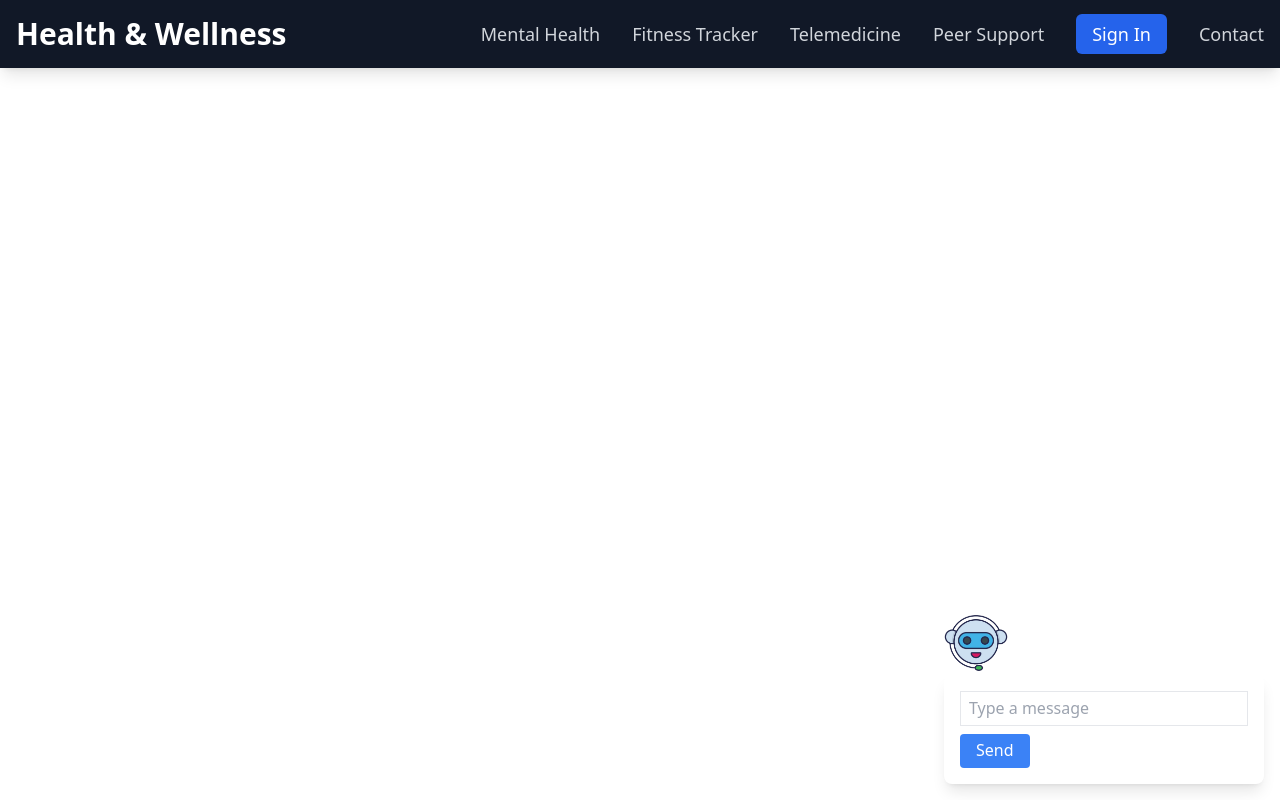
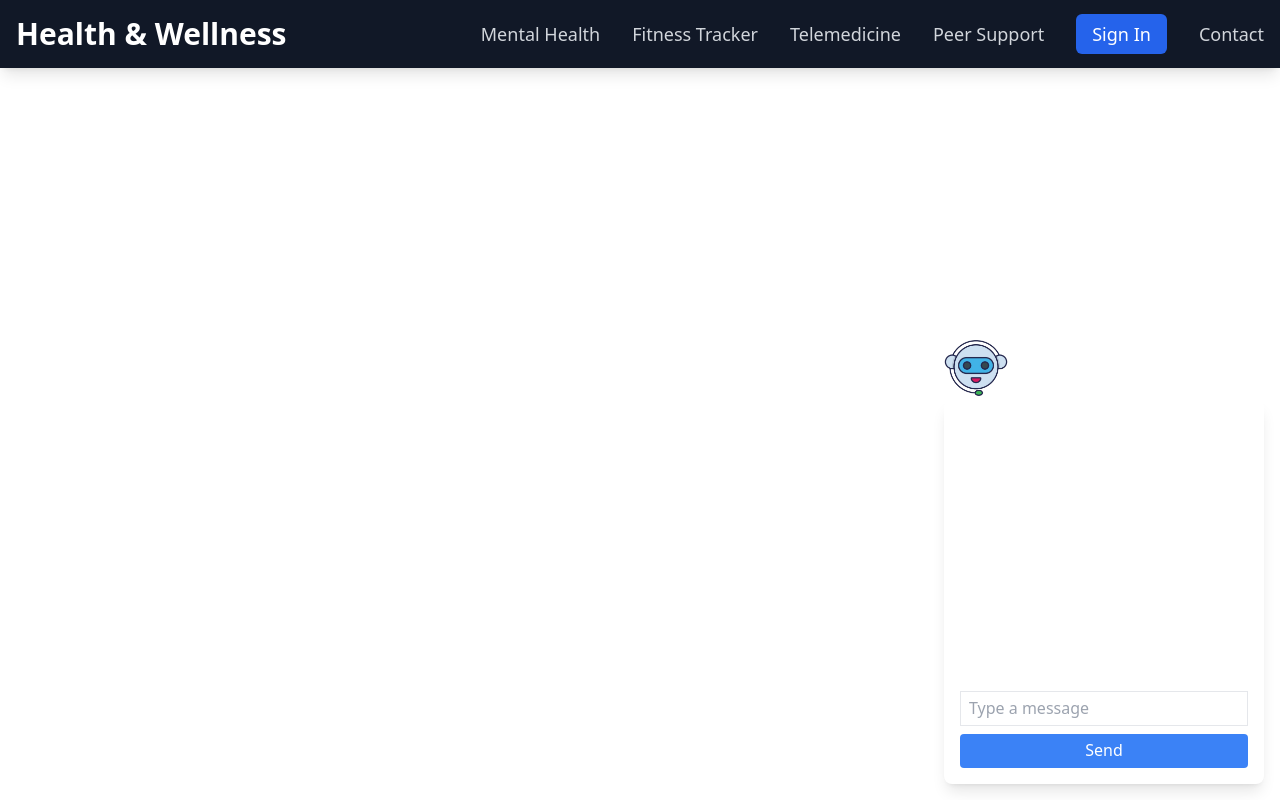
Before and after one commit to Ramaruva/hackSmu-SealFour, a React (Vite) app in the folder hacksmufrontend/: page /chatbot in a window 1280 px wide. Both pictures are taken after a click on the picture 1232 px from the left and 752 px from the top of the page. Built offline with nearby package versions, Linux system fonts and the light colour scheme.

Commit message:
chatbot fully developed

```diff
--- a/hacksmufrontend/src/assets/Components/Chatbot.jsx
+++ b/hacksmufrontend/src/assets/Components/Chatbot.jsx
@@ -1,5 +1,5 @@
-import React, { useState } from 'react';
-import axios from 'axios';
+import React, { useState, useEffect, useRef } from 'react';
+import { Link } from 'react-router-dom';  // Import Link for navigation
 import chatbotImage from '../images/chatbot.png';
 
 const Chatbot = () => {
@@ -7,42 +7,100 @@ const Chatbot = () => {
   const [input, setInput] = useState('');
   const [loading, setLoading] = useState(false);
   const [isOpen, setIsOpen] = useState(false);
+  const chatEndRef = useRef(null);  // Reference for auto-scrolling
+
+  // Predefined greetings and keyword-based responses
+  const keywordResponses = [
+    {
+      // Greeting responses
+      keywords: ["hello", "hi", "hey", "good morning", "good afternoon", "good evening", "greetings"],
+      response: "Hello! How can I assist you today? If you're looking for fitness advice, mental health support, or telemedicine, feel free to ask!"
+    },
+    {
+      // Fitness Tracker guidance
+      keywords: ["fitness", "steps", "tracking", "exercise", "workouts", "physical activity", "calories", "health"],
+      response: (
+        <div>
+          To help track your fitness goals and physical activity, check out our <Link to="/fitness-tracker" className="text-blue-500">Fitness Tracker</Link>.
+        </div>
+      )
+    },
+    {
+      // Telemedicine guidance with Telemedicine page link
+      keywords: ["telemedicine", "doctor online", "virtual consultation", "online doctor", "remote healthcare"],
+      response: (
+        <div>
+          Telemedicine allows you to receive medical consultations remotely via phone or video calls. You can <Link to="/telemedicine" className="text-blue-500">book a telemedicine appointment here</Link>.
+        </div>
+      )
+    },
+    {
+      // Peer Support guidance with Peer Support page link
+      keywords: ["peer support", "help", "guidance", "counseling", "mentor", "emotional support", "talk to someone"],
+      response: (
+        <div>
+          Peer support connects you with someone who has been through similar experiences and can offer emotional support. You can <Link to="/peer-support" className="text-blue-500">book a peer support session here</Link>.
+        </div>
+      )
+    },
+    {
+      // Redirect to peer support for feeling unwell
+      keywords: ["not feeling well", "sick", "ill", "feeling down", "need help", "overwhelmed","depressed","anxiety", "lonely"],
+      response: (
+        <div>
+          It sounds like you're going through a tough time. We highly recommend booking an appointment with one of our peer support mentors. You can <Link to="/peer-support" className="text-blue-500">book a peer support session here</Link> and talk to someone who can help.
+        </div>
+      )
+    },
+    {
+      // Booking Appointments guidance with Peer Support link
+      keywords: ["appointments", "book a session", "schedule", "meeting", "availability", "appointment"],
+      response: (
+        <div>
+          You can easily book an appointment with our peer support services by visiting the <Link to="/peer-support" className="text-blue-500">Peer Support</Link> page.
+        </div>
+      )
+    },
+    {
+      // Thank You and Gratitude
+      keywords: ["thank you", "thanks", "appreciate", "great", "good job"],
+      response: "You're very welcome! I'm here to assist you whenever you need help. Feel free to ask anytime!"
+    }
+  ];
+
+  useEffect(() => {
+    chatEndRef.current?.scrollIntoView({ behavior: 'smooth' });
+  }, [messages]);
 
   const handleSend = async () => {
     if (!input) return;
 
-    const userMessage = { role: 'user', content: input };
+    const userMessage = { role: 'user', content: input.toLowerCase() };
     setMessages([...messages, userMessage]);
 
     setInput('');  // Clear the input field
-    console.log("hi openai calls")
 
-    try {
-      setLoading(true);
-      // OpenAI API call
-      const response = await axios.post(
-        'https://api.openai.com/v1/chat/completions',
-        {
-          model: 'gpt-3.5-turbo',  // Use 'gpt-4' if your API key has access
-          messages: [{ role: 'system', content: 'You are a helpful assistant.' }, userMessage],
-          max_tokens: 100,
-        },
-        {
-          headers: {
-            Authorization: `Bearer ${import.meta.env.VITE_OPENAI_API_KEY}`,  // Access the API key
-          },
+    setLoading(true);
+
+    // Check if the user's message contains any of the keywords
+    let botReply = (
+      <div>
+        Don't worry! If you have more queries, please <Link to="/contact" className="text-blue-500">contact us</Link> and drop a message. We will reply to you as soon as possible.
+      </div>
+    );
+    for (let responseObj of keywordResponses) {
+      for (let keyword of responseObj.keywords) {
+        if (userMessage.content.includes(keyword)) {
+          botReply = responseObj.response;
+          break;
         }
-      );
+      }
+    }
 
-      const botMessage = { role: 'bot', content: response.data.choices[0].message.content };
-      setMessages((prevMessages) => [...prevMessages, botMessage]);
-    } catch (error) {
-      console.error('Error sending message:', error);
-      const errorMessage = { role: 'bot', content: 'Sorry, something went wrong.' };
-      setMessages((prevMessages) => [...prevMessages, errorMessage]);
-    } finally {
-      setLoading(false);
-    }
+    const botMessage = { role: 'bot', content: botReply };
+    setMessages((prevMessages) => [...prevMessages, botMessage]);
+
+    setLoading(false);
   };
 
   return (
@@ -56,23 +114,24 @@ const Chatbot = () => {
       />
 
       {isOpen && (
-        <div className="bg-white p-4 shadow-lg rounded-lg w-80">
-          <div className="chatbox">
+        <div className="bg-white p-4 shadow-lg rounded-lg w-80 h-96 flex flex-col">
+          <div className="chatbox flex-grow overflow-y-auto mb-2">
             {messages.map((msg, index) => (
-              <div key={index} className={`message ${msg.role}`}>
-                {msg.content}
+              <div key={index} className={`message ${msg.role} my-2 p-2 rounded-md ${msg.role === 'user' ? 'bg-blue-100 text-right' : 'bg-gray-200 text-left'}`}>
+                {typeof msg.content === 'string' ? msg.content : msg.content} {/* Rendering HTML for Link */}
               </div>
             ))}
             {loading && <p>Loading...</p>}
+            <div ref={chatEndRef} /> {/* This is the dummy element for auto-scroll */}
           </div>
           <input
             type="text"
             value={input}
             onChange={(e) => setInput(e.target.value)}
             placeholder="Type a message"
-            className="border p-2 w-full"
+            className="border p-2 w-full mb-2"
           />
-          <button onClick={handleSend} className="bg-blue-500 text-white px-4 py-2 rounded mt-2">
+          <button onClick={handleSend} className="bg-blue-500 text-white px-4 py-2 rounded">
             Send
           </button>
         </div>
```
